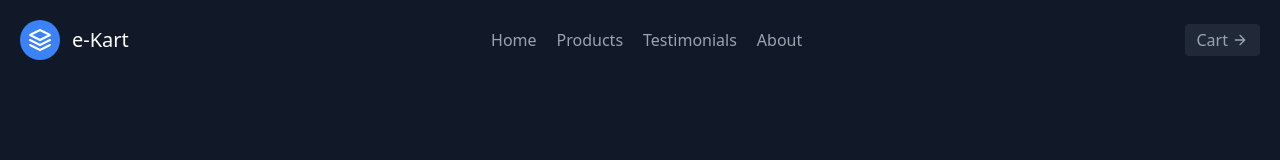
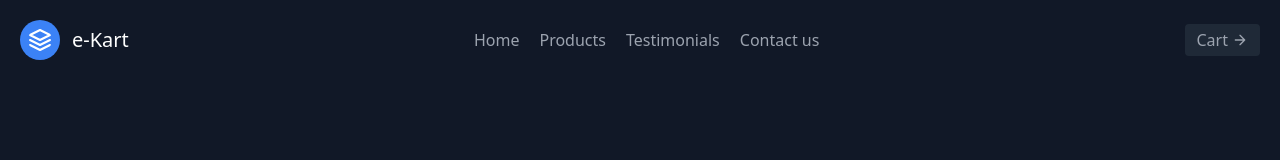
Before and after one commit to Ashish-mishra7011/e-kart, a plain HTML site: page index.html in a window 1280 px wide. Shown: the top 160 px of the page. Drawn offline with nearby package versions, Linux system fonts and the light colour scheme.

Commit message:
Update index.html

```diff
--- a/index.html
+++ b/index.html
@@ -26,7 +26,7 @@
                 <a class="mr-5 hover:text-white hover:cursor-pointer" href="#section1">Home</a>
                 <a class="mr-5 hover:text-white hover:cursor-pointer" href="#products">Products</a>
                 <a class="mr-5 hover:text-white hover:cursor-pointer" href="#testimonial">Testimonials</a>
-                <a class="mr-5 hover:text-white hover:cursor-pointer">About</a>
+                <a class="mr-5 hover:text-white hover:cursor-pointer" href="#contact">Contact us</a>
             </nav>
             <button class="inline-flex items-center bg-gray-800 border-0 py-1 px-3 focus:outline-none hover:bg-gray-700 rounded text-base mt-4 md:mt-0">Cart
             <svg fill="none" stroke="currentColor" stroke-linecap="round" stroke-linejoin="round" stroke-width="2" class="w-4 h-4 ml-1" viewBox="0 0 24 24">
@@ -260,7 +260,7 @@
         </div>
     </section>
     <!-- footer -->
-    <footer class="text-gray-400 bg-gray-900 body-font">
+    <footer class="text-gray-400 bg-gray-900 body-font" id="contact">
         <div class="container px-5 py-24 mx-auto flex md:items-center lg:items-start md:flex-row md:flex-nowrap flex-wrap flex-col">
             <div class="w-64 flex-shrink-0 md:mx-0 mx-auto text-center md:text-left">
                 <a class="flex title-font font-medium items-center md:justify-start justify-center text-white">
```
